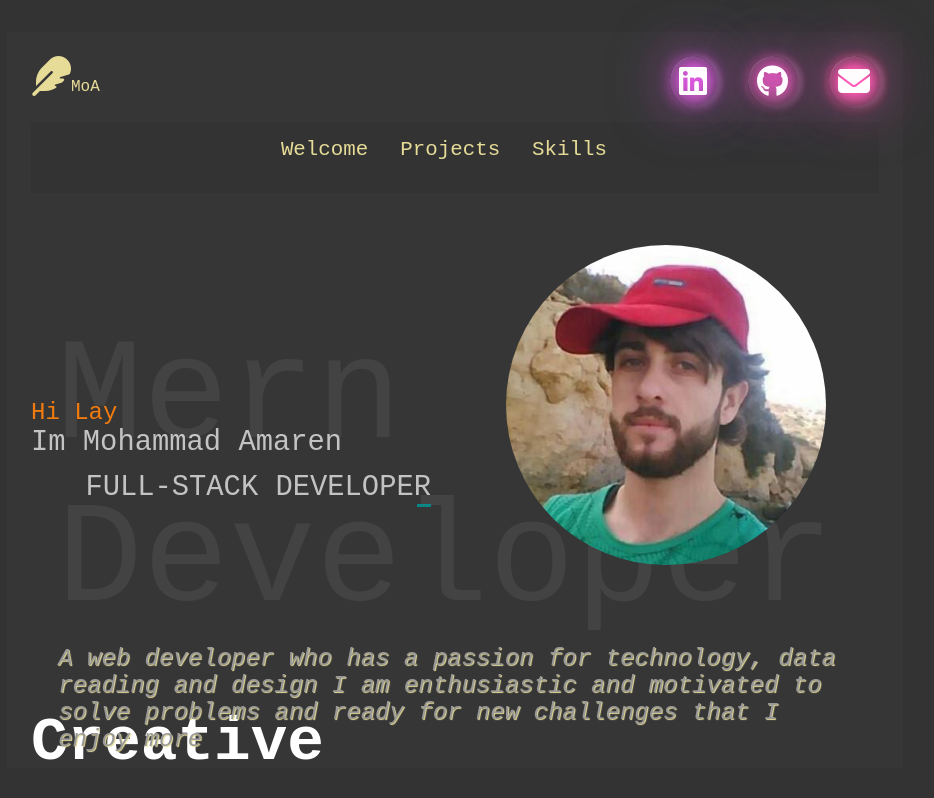
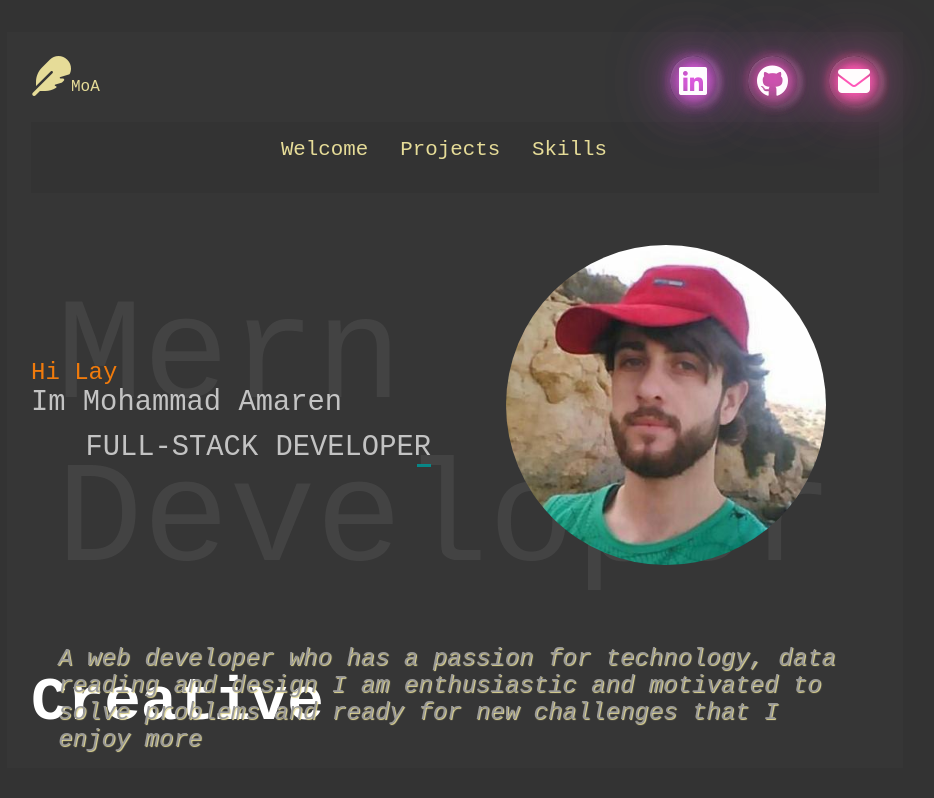
Before and after one commit to MohammadAmarena/portfolio, a React (Vite) app: page /welcome in a window 1280 px wide. Shown: the top 798 px of the page, without its empty margins (185-1119 px from the left). Built offline with nearby package versions, Linux system fonts and the light colour scheme.

Commit message:
sass edited

```diff
--- a/src/pages/home/welcome.scss
+++ b/src/pages/home/welcome.scss
@@ -4,7 +4,7 @@
 .pageWelcome {
     @include flex;
     gap: 5rem;
-    height: 45rem;
+    height: 40rem;
     justify-content: center;
     a:hover,a:active{
     text-decoration:none;
```
Also changed, not shown: 1 other file (tests, documents, lock files or other folders).
